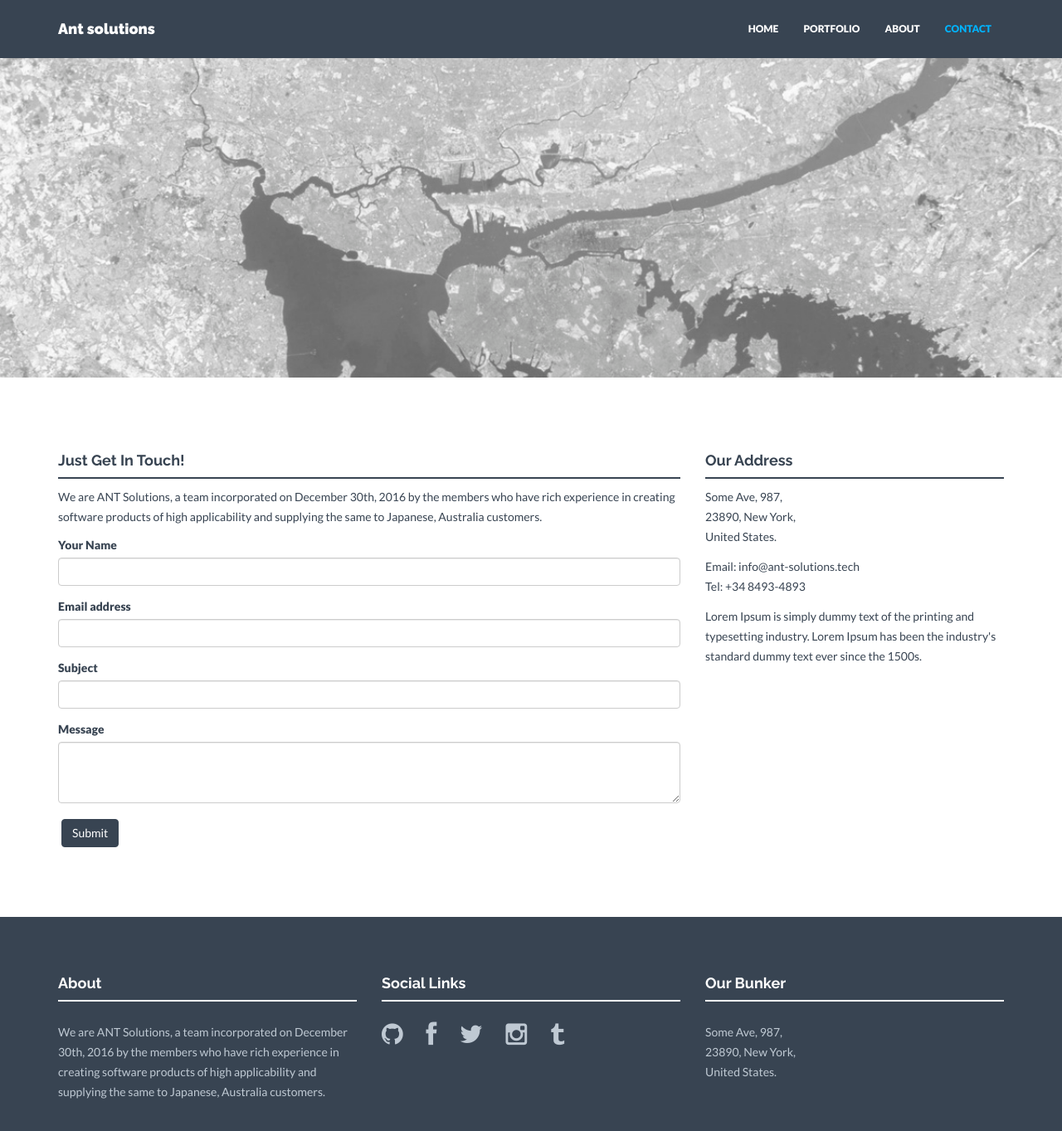
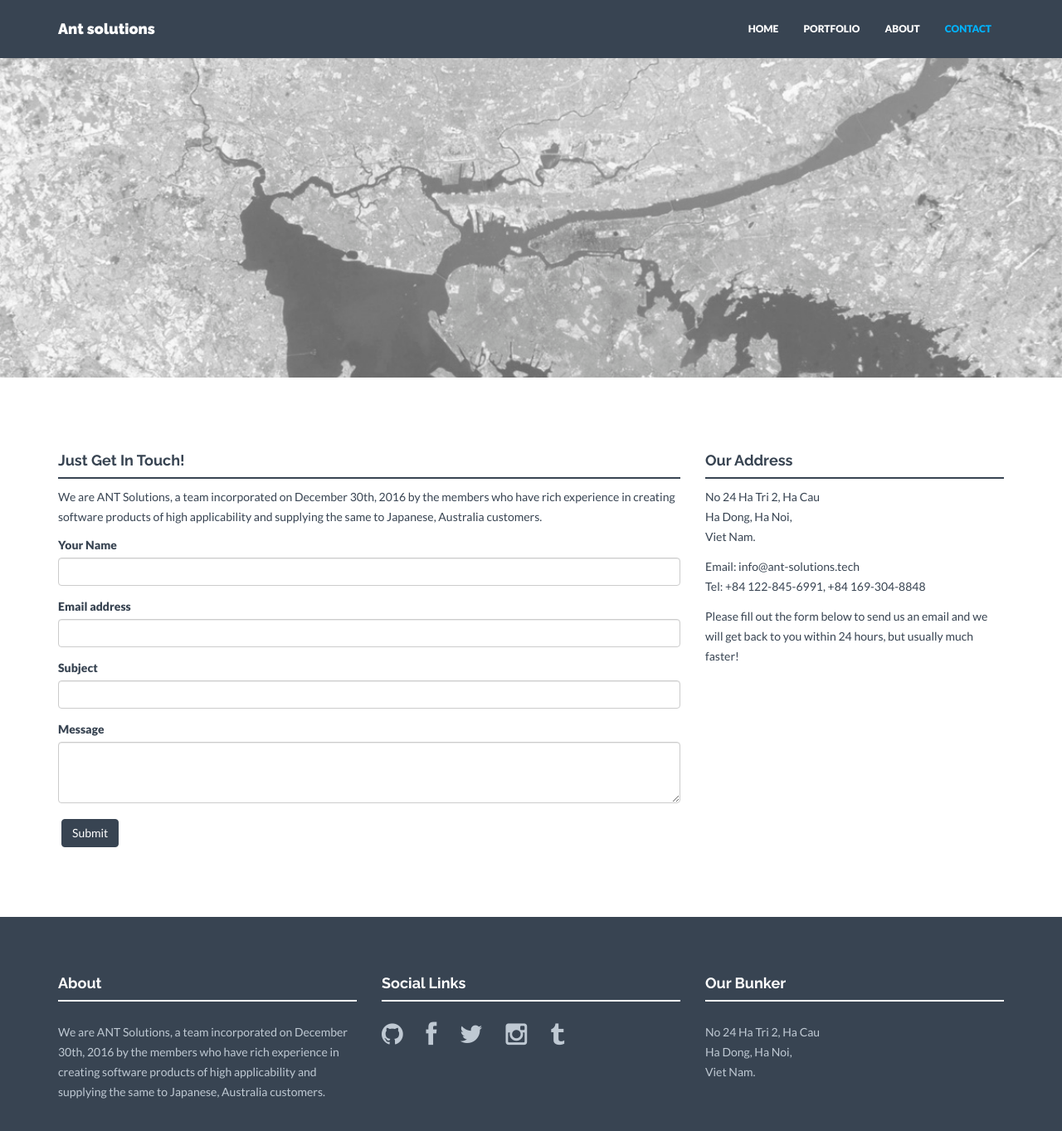
Before and after one commit to ant-software/ant-software.github.io, a Jekyll site: the page built from contact.html, in a window 1280 px wide and 1400 px high, scrolled down 111 px. Shown: the top 1363 px of the window at 83% size. Built offline with Jekyll 4.4.1, drawn with Linux system fonts in a browser that asks for light colours; nearby versions of some CDN libraries.

Commit message:
Update info

```diff
--- a/_config.yml
+++ b/_config.yml
@@ -40,11 +40,11 @@ social:
 # Postal address (add as many lines as necessary). Shown in footer and on Contact page.
 address:
   - lines:
-    - Some Ave, 987,
-    - 23890, New York,
-    - United States.
+    - No 24 Ha Tri 2, Ha Cau
+    - Ha Dong, Ha Noi,
+    - Viet Nam.
 email: info@ant-solutions.tech
-tel: +34 8493-4893
+tel: +84 122-845-6991, +84 169-304-8848
 
 
 ### GENERAL DATA FOR VARIOUS LOCATIONS ###
--- a/contact.html
+++ b/contact.html
@@ -45,7 +45,7 @@ permalink: /contact/
                     Email: {{ site.email }}<br/>
                     Tel: {{ site.tel }}
                 </p>
-                <p>Lorem Ipsum is simply dummy text of the printing and typesetting industry. Lorem Ipsum has been the industry's standard dummy text ever since the 1500s.</p>
+                <p>Please fill out the form below to send us an email and we will get back to you within 24 hours, but usually much faster!</p>
         </div>
     </div><! --/row -->
 </div><! --/container -->
```
